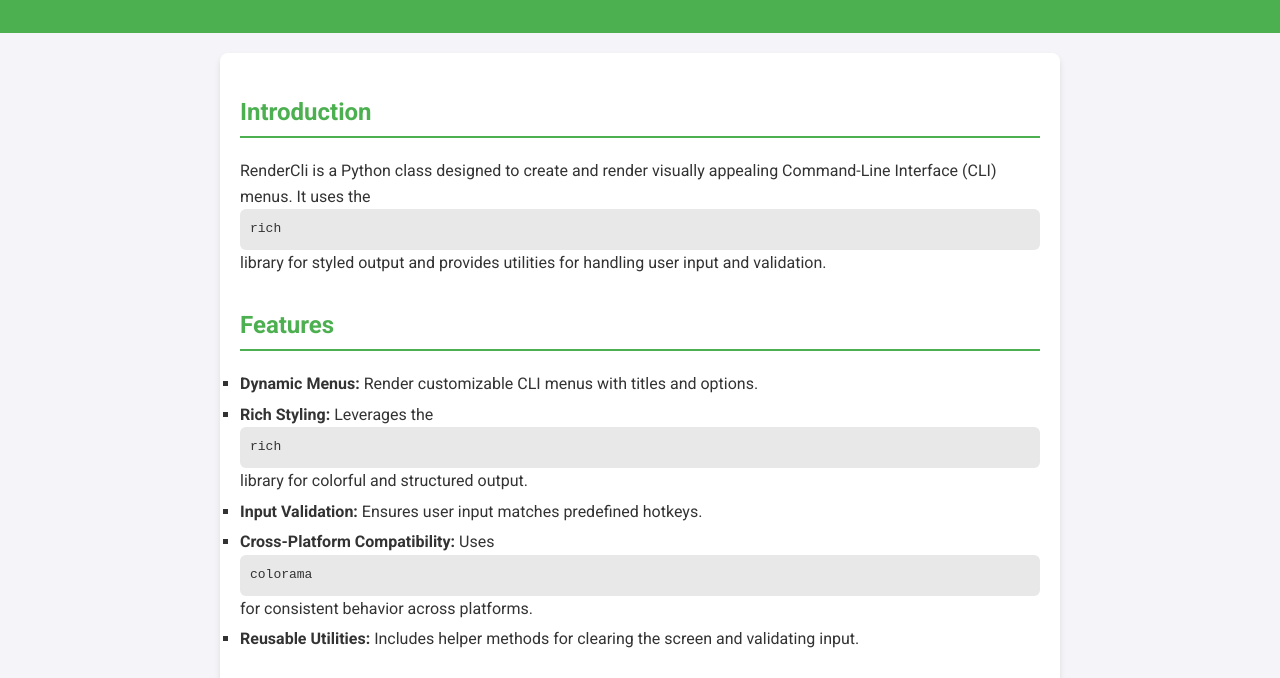
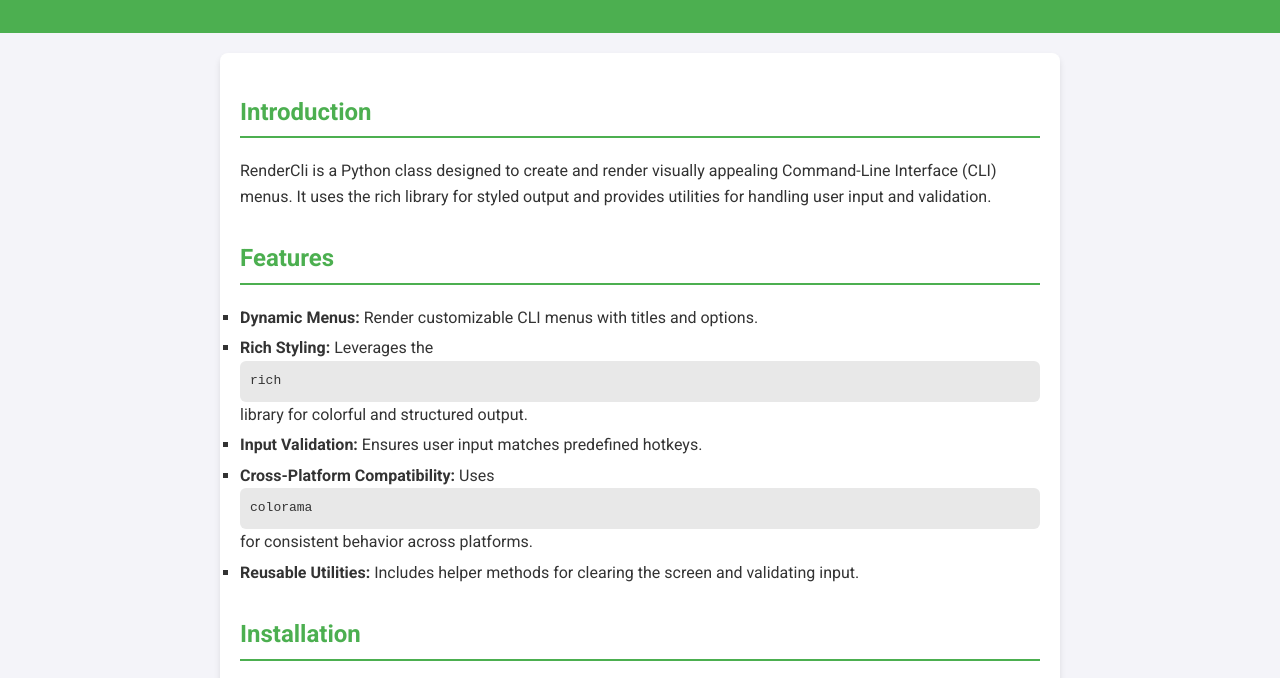
Before and after one commit to mralfiem591/rendercli, a plain HTML site: page docs/index.html in a window 1280 px wide. Shown: the part 116-794 px from the top of the page. Drawn offline with Linux system fonts and the light colour scheme.

Commit message:
Update index.html

```diff
--- a/docs/index.html
+++ b/docs/index.html
@@ -81,7 +81,7 @@
     <main>
         <section>
             <h2>Introduction</h2>
-            <p>RenderCli is a Python class designed to create and render visually appealing Command-Line Interface (CLI) menus. It uses the <code>rich</code> library for styled output and provides utilities for handling user input and validation.</p>
+            <p>RenderCli is a Python class designed to create and render visually appealing Command-Line Interface (CLI) menus. It uses the rich library for styled output and provides utilities for handling user input and validation.</p>
         </section>
         <section>
             <h2>Features</h2>
```
